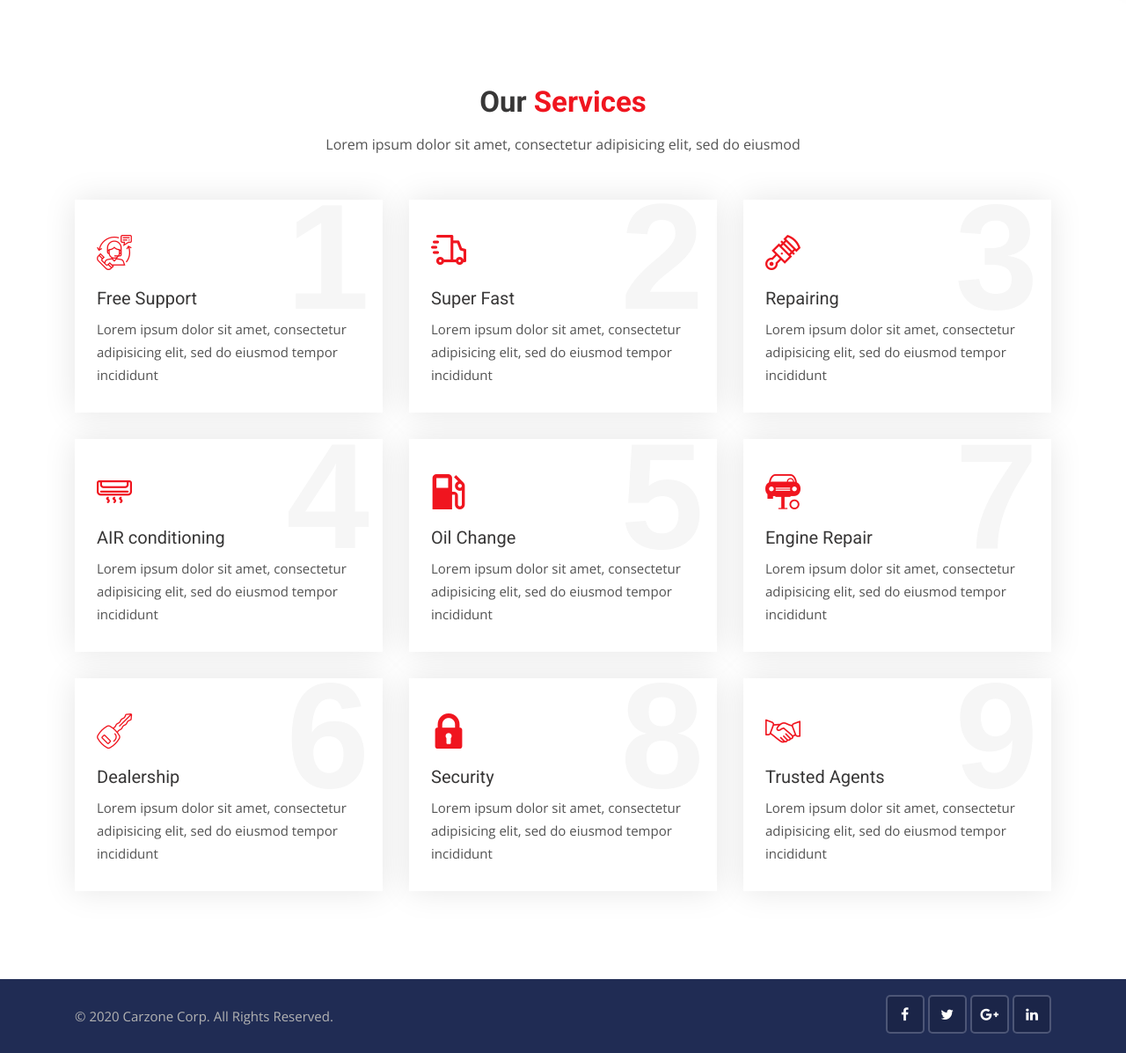
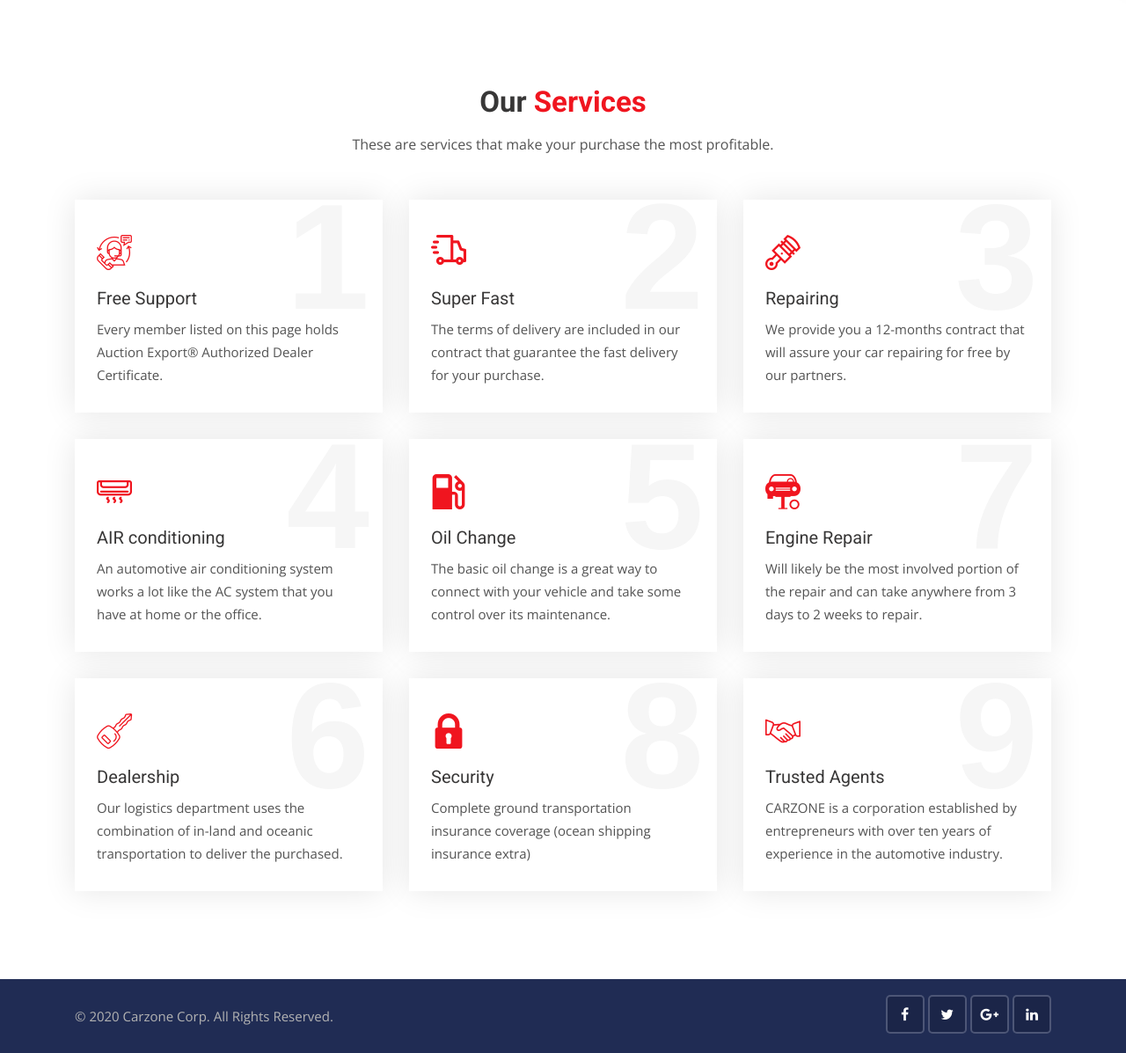
Before and after one commit to DaniTodorowa/cars123-gitproject, a Django app: page /services/ in a window 1280 px wide. Shown: the part 364-1561 px from the top of the page at 88% size. Run offline with Django 3.2, Linux system fonts and the light colour scheme; some libraries are stand-ins or nearby versions.

Commit message:
changed about contact and services

```diff
--- a/templates/pages/about.html
+++ b/templates/pages/about.html
@@ -61,8 +61,8 @@
             <div class="col-xl-7 col-lg-6 align-self-center">
                 <div class="best-used-car">
                     <h3>Welcome to <span>Car Zone</span></h3>
-                    <p>Lorem Ipsum is simply dummy text of the printing and typesetting industry. Lorem Ipsum has been the industry's standard dummy text ever since the 1500s, when an unknown printer took a galley of type and scrambled it to make a type specimen book. It has</p>
-                    <p class="mb-0">electronic typesetting, remaining essentially unchanged. It was popularised in the 1960s with the release of Letraset sheets containing Lorem Ipsum passages, and more recently with desktop publishing software like Aldus PageMaker</p>
+                    <p>The mission of CarZone.com is to ensure a safe and legal business route for North American cars to the global market. Please refer to the list of legal credentials to familiarize yourself with our company. It includes:</p>
+                    <p class="mb-0"></p>
                 </div>
             </div>
         </div>
@@ -78,7 +78,7 @@
         <!-- Main title -->
         <div class="main-title">
             <h1>Executive <span>Team</span></h1>
-            <p>Lorem ipsum dolor sit amet, consectetur adipisicing elit, sed do eiusmod</p>
+            <p>Please, contact with our team for any questions and support.</p>
         </div>
         <!-- Slick slider area start -->
         <div class="slick-slider-area clearfix">
--- a/templates/pages/contact.html
+++ b/templates/pages/contact.html
@@ -25,7 +25,7 @@
         <!-- Main title -->
         <div class="main-title text-center">
             <h1>Contact <span>Us</span></h1>
-            <p>Lorem ipsum dolor sit amet, consectetur adipisicing elit, sed do eiusmod</p>
+            <p>Please, contact with us for any questions !</p>
         </div>
         <form action="{% url 'contact'%}  " method="POST" enctype="multipart/form-data">
             {% include  'includes/messages.html'%}
--- a/templates/pages/services.html
+++ b/templates/pages/services.html
@@ -23,7 +23,7 @@
         <!-- Main title -->
         <div class="main-title text-center">
             <h1>Our <span>Services</span></h1>
-            <p>Lorem ipsum dolor sit amet, consectetur adipisicing elit, sed do eiusmod</p>
+            <p>These are services that make your purchase the most profitable.</p>
         </div>
         <div class="row">
             <div class="col-lg-4 col-md-6 col-sm-6">
@@ -34,7 +34,7 @@
                     </div>
                     <div class="detail">
                         <h3>Free Support</h3>
-                        <p>Lorem ipsum dolor sit amet, consectetur adipisicing elit, sed do eiusmod tempor incididunt</p>
+                        <p>Every member listed on this page holds Auction Export® Authorized Dealer Certificate. </p>
                     </div>
                 </div>
             </div>
@@ -46,7 +46,7 @@
                     </div>
                     <div class="detail">
                         <h3>Super Fast</h3>
-                        <p>Lorem ipsum dolor sit amet, consectetur adipisicing elit, sed do eiusmod tempor incididunt</p>
+                        <p>The terms of delivery are included in our contract that guarantee the fast delivery for your purchase.</p>
                     </div>
                 </div>
             </div>
@@ -58,7 +58,7 @@
                     </div>
                     <div class="detail">
                         <h3>Repairing</h3>
-                        <p>Lorem ipsum dolor sit amet, consectetur adipisicing elit, sed do eiusmod tempor incididunt</p>
+                        <p>We provide you a 12-months contract that will assure your car repairing for free by our partners.</p>
                     </div>
                 </div>
             </div>
@@ -70,7 +70,7 @@
                     </div>
                     <div class="detail">
                         <h3>AIR conditioning</h3>
-                        <p>Lorem ipsum dolor sit amet, consectetur adipisicing elit, sed do eiusmod tempor incididunt</p>
+                        <p>An automotive air conditioning system works a lot like the AC system that you have at home or the office.</p>
                     </div>
                 </div>
             </div>
@@ -82,7 +82,7 @@
                     </div>
                     <div class="detail">
                         <h3>Oil Change</h3>
-                        <p>Lorem ipsum dolor sit amet, consectetur adipisicing elit, sed do eiusmod tempor incididunt</p>
+                        <p>The basic oil change is a great way to connect with your vehicle and take some control over its maintenance.</p>
                     </div>
                 </div>
             </div>
@@ -94,7 +94,7 @@
                     </div>
                     <div class="detail">
                         <h3>Engine Repair</h3>
-                        <p>Lorem ipsum dolor sit amet, consectetur adipisicing elit, sed do eiusmod tempor incididunt</p>
+                        <p>Will likely be the most involved portion of the repair and can take anywhere from 3 days to 2 weeks to repair.</p>
                     </div>
                 </div>
             </div>
@@ -106,7 +106,7 @@
                     </div>
                     <div class="detail">
                         <h3>Dealership</h3>
-                        <p>Lorem ipsum dolor sit amet, consectetur adipisicing elit, sed do eiusmod tempor incididunt</p>
+                        <p>Our logistics department uses the combination of in-land and oceanic transportation to deliver the purchased. </p>
                     </div>
                 </div>
             </div>
@@ -118,7 +118,7 @@
                     </div>
                     <div class="detail">
                         <h3>Security</h3>
-                        <p>Lorem ipsum dolor sit amet, consectetur adipisicing elit, sed do eiusmod tempor incididunt</p>
+                        <p>Complete ground transportation insurance coverage (ocean shipping insurance extra)</p>
                     </div>
                 </div>
             </div>
@@ -130,7 +130,7 @@
                     </div>
                     <div class="detail">
                         <h3>Trusted Agents</h3>
-                        <p>Lorem ipsum dolor sit amet, consectetur adipisicing elit, sed do eiusmod tempor incididunt</p>
+                        <p>CARZONE is a corporation established by entrepreneurs with over ten years of experience in the automotive industry.</p>
                     </div>
                 </div>
             </div>
```
